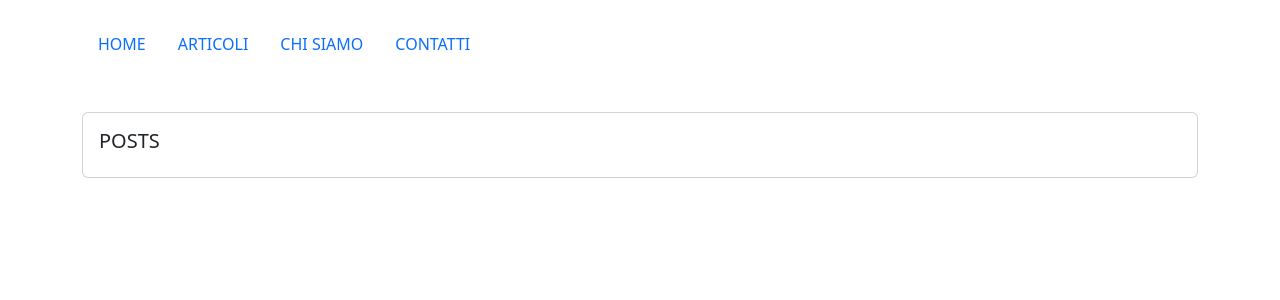
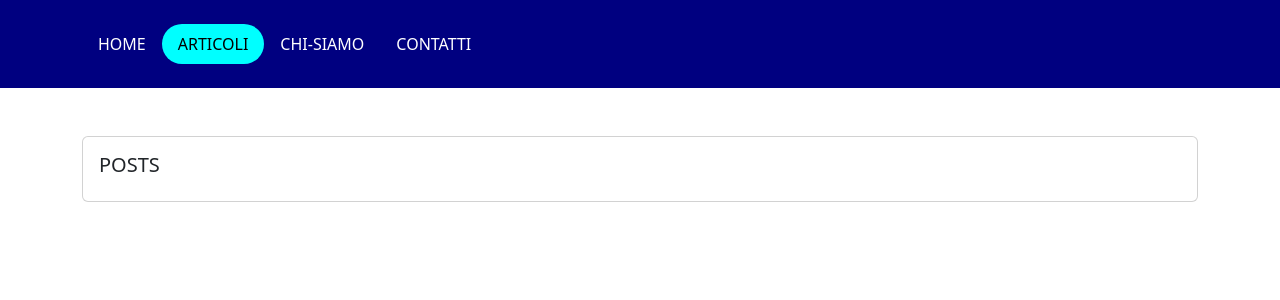
Before and after one commit to matteodragotto/react-router, a React app: page /articoli in a window 1280 px wide. Shown: the top 300 px of the page. Built offline with nearby package versions, Linux system fonts and the light colour scheme; the HTML template or start-up script is replaced by a standard one.

Commit message:
[feat] active class for menu and menu link generation with Map method

```diff
--- a/src/App.jsx
+++ b/src/App.jsx
@@ -13,7 +13,7 @@ const App = () => {
     <BrowserRouter>
       <Routes>
         <Route Component={DefaultLayout}>
-          <Route path="/" Component={HomePage} />
+          <Route path="/home" Component={HomePage} />
           <Route path="/articoli" Component={PostsPage} />
           <Route path="/chi-siamo" Component={AboutPage} />
           <Route path="/contatti" Component={ContactsPage} />
--- a/src/components/NavMenu.jsx
+++ b/src/components/NavMenu.jsx
@@ -1,21 +1,21 @@
 import { NavLink } from "react-router-dom"
+
+const menuLinks = [
+  { id: 1, name: 'home' },
+  { id: 2, name: 'articoli' },
+  { id: 3, name: 'chi-siamo' },
+  { id: 4, name: 'contatti' }
+]
 
 const NavMenu = () => {
   return (
-    <nav className="container my-4">
+    <nav className="container py-4">
       <ul className="nav">
-        <li className="nav-item">
-          <NavLink to="/" className="nav-link">HOME</NavLink>
-        </li>
-        <li className="nav-item">
-          <NavLink to="/articoli" className="nav-link">ARTICOLI</NavLink>
-        </li>
-        <li className="nav-item">
-          <NavLink to="/chi-siamo" className="nav-link">CHI SIAMO</NavLink>
-        </li>
-        <li className="nav-item">
-          <NavLink to="/contatti" className="nav-link">CONTATTI</NavLink>
-        </li>
+        {menuLinks.map(link => (
+          <li key={link.id} className="nav-item">
+            <NavLink to={link.name} className="nav-link">{link.name.toUpperCase()}</NavLink>
+          </li>
+        ))}
       </ul>
     </nav>
   )
--- a/src/index.css
+++ b/src/index.css
@@ -3,3 +3,21 @@
   padding: 0;
   box-sizing: border-box;
 }
+
+body {
+  min-height: 100vh;
+}
+
+header {
+  background-color: navy;
+}
+
+.nav-link {
+  color: white;
+}
+
+.active {
+  background-color: aqua;
+  border-radius: 20px;
+  color: black;
+}
```
